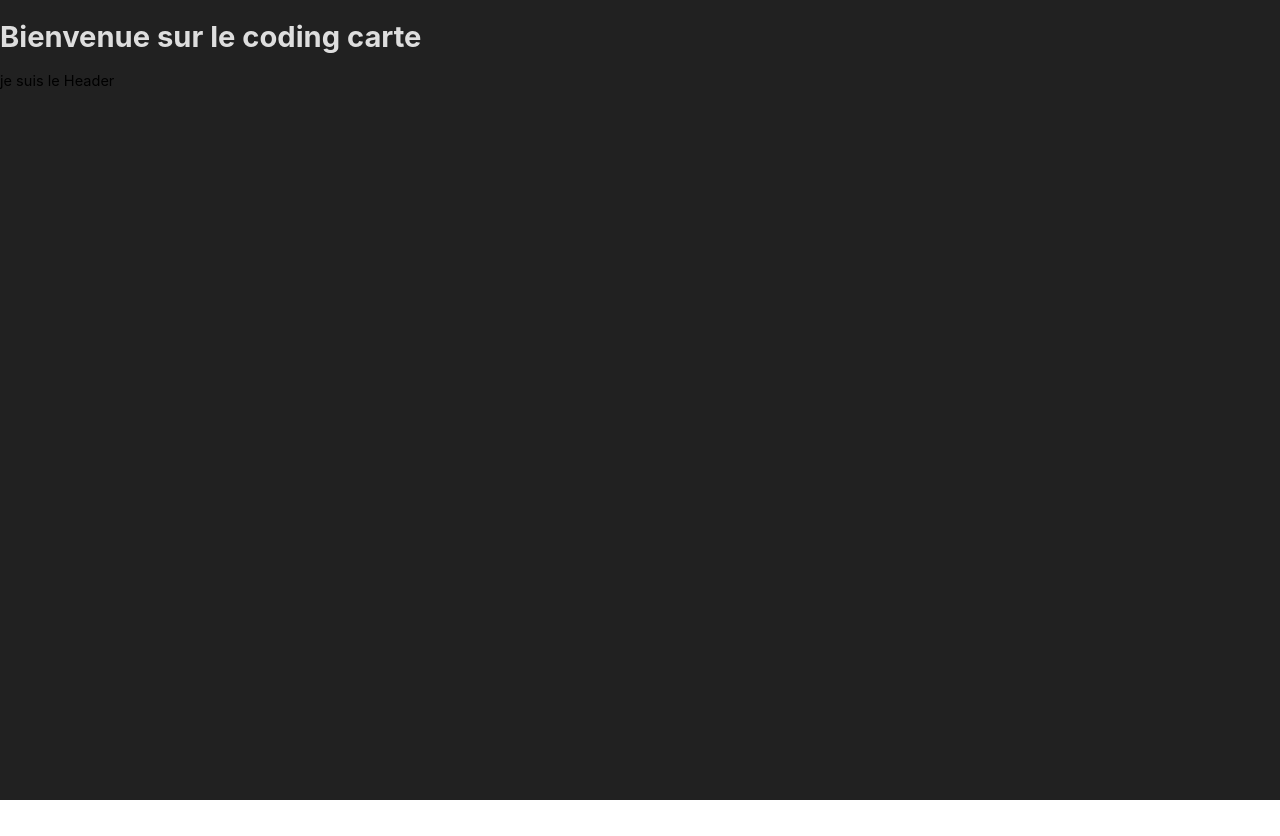
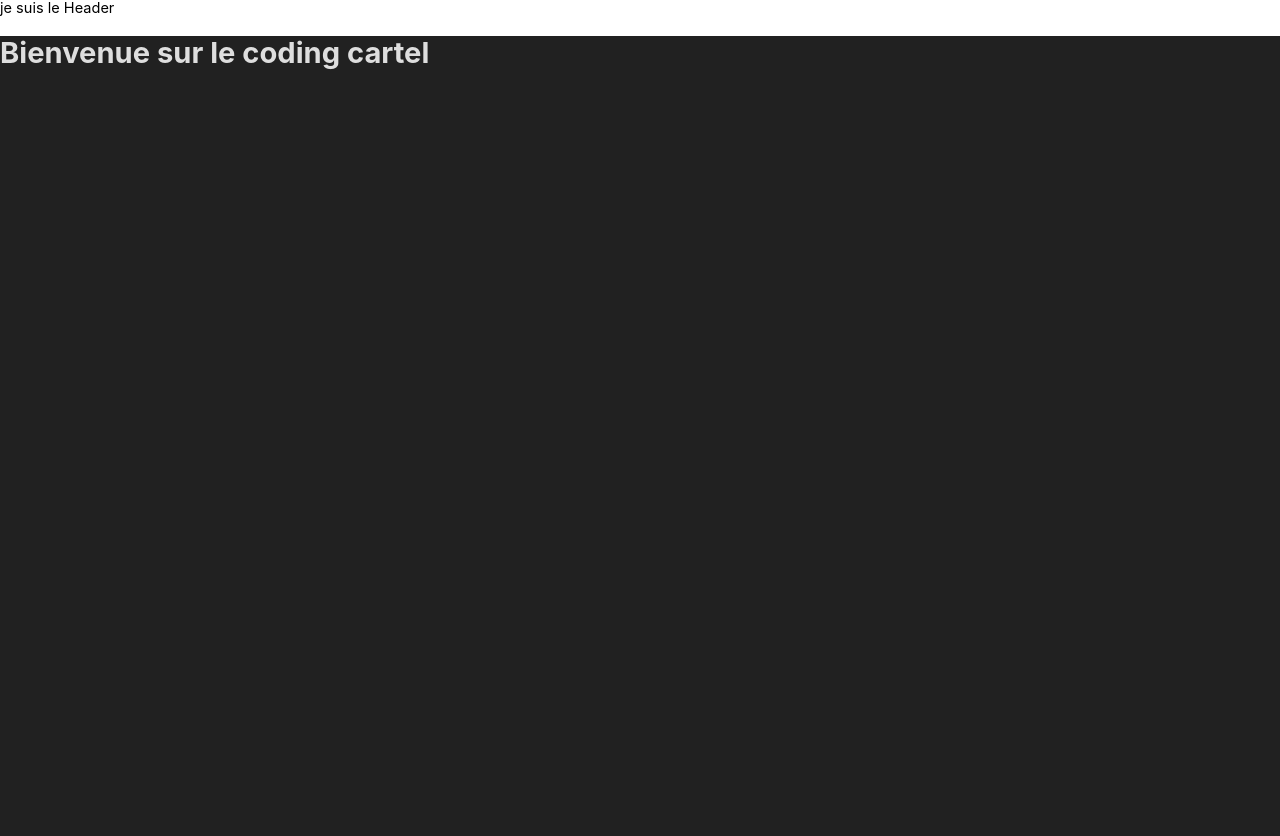
Before and after one commit to CodingCartel/website, a Next.js app: page / in a window 1280 px wide. Before the commit the page ends 800 px from the top, so only its background shows below. Built offline with nearby package versions, Linux system fonts and the light colour scheme.

Commit message:
file hierarchy & prettier

```diff
--- a/src/components/blocks/HeroBlock.js
+++ b/src/components/blocks/HeroBlock.js
@@ -1,12 +1,10 @@
 import React from 'react'
 import styles from './HeroBlock.module.scss'
-import Header from '../Navigation/Header'
 
 const HeroBlock = () => {
   return (
     <section className={styles.heroBlock}>
-      <h1 className={styles.heading}>Bienvenue sur le coding carte </h1>
-      <Header />
+      <h1 className={styles.heading}>Bienvenue sur le coding cartel </h1>
     </section>
   )
 }
--- a/src/pages/index.js
+++ b/src/pages/index.js
@@ -1,9 +1,11 @@
 import React from 'react'
 import HeroBlock from '../components/blocks/HeroBlock'
+import Header from '../components/Navigation/Header'
 
 const Home = () => {
   return (
     <main>
+      <Header />
       <HeroBlock />
     </main>
   )
--- a/src/styles/core/globals.scss
+++ b/src/styles/core/globals.scss
@@ -11,10 +11,10 @@ a {
   text-decoration: none;
 }
 
-* {
+/* * {
   box-sizing: border-box;
   overflow: auto;
-}
+} */
 
 html {
   @include size_manager(
```
Also changed, not shown: 2 other files (tests, documents, lock files or other folders).
